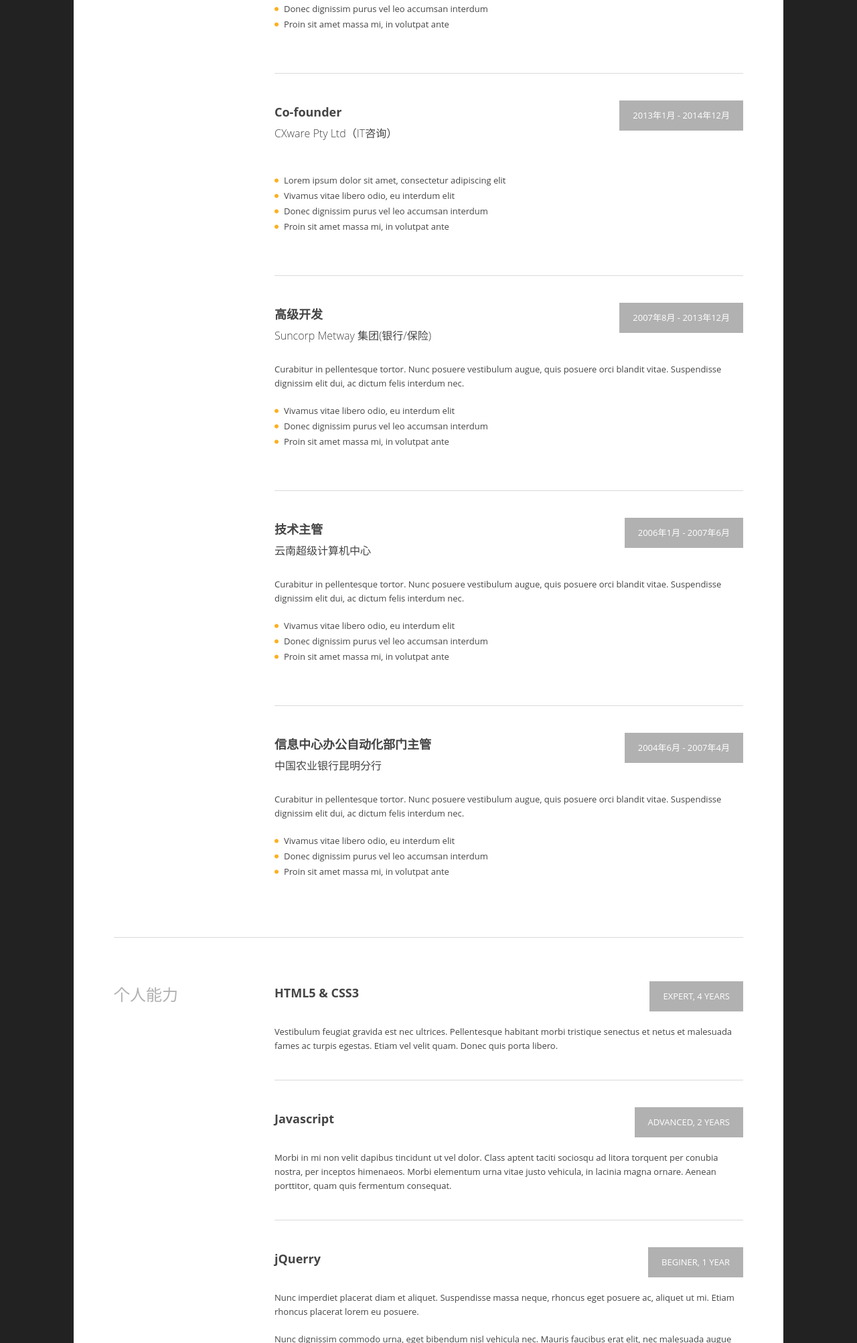
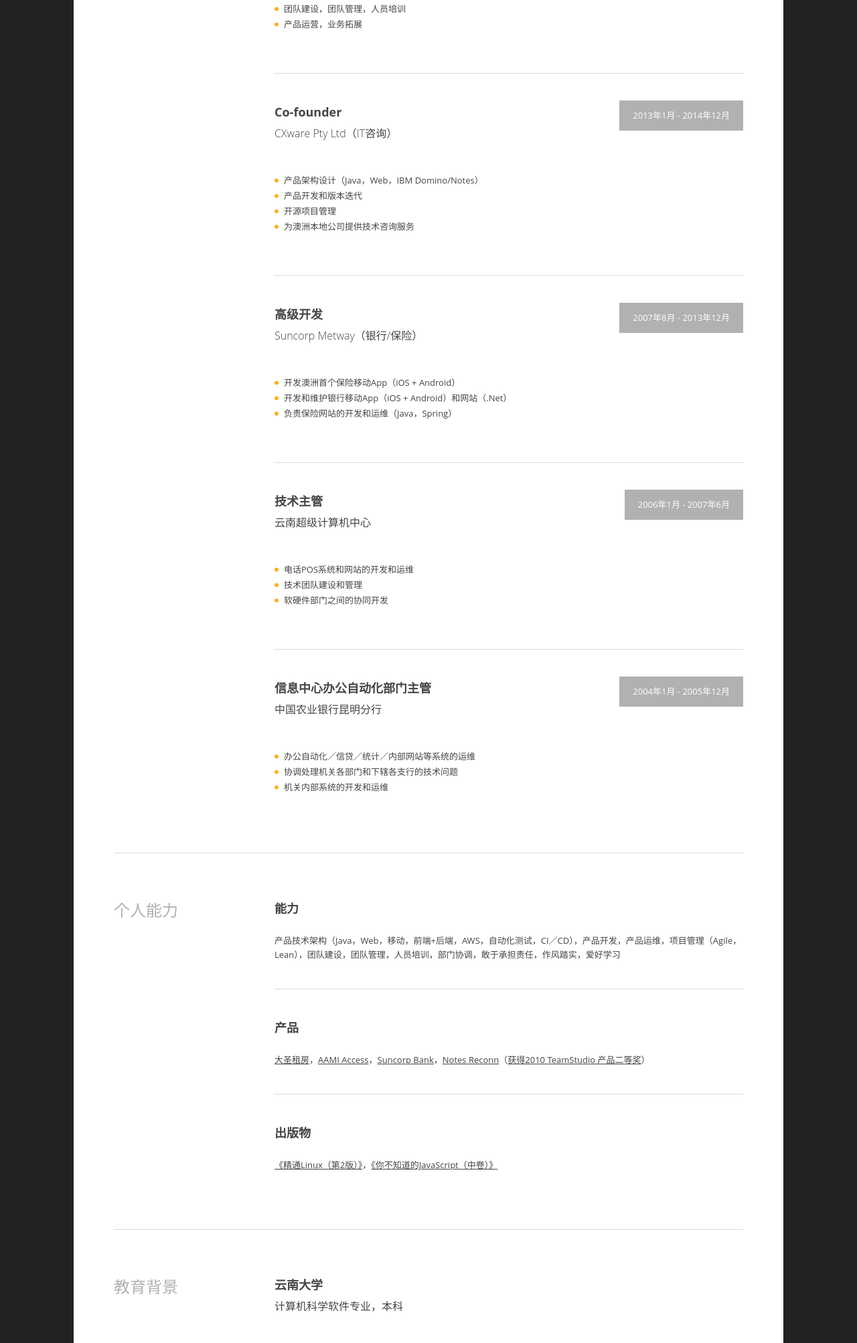
Before and after one commit to johnnynanjiang/johnnynanjiang.github.io, a plain HTML site: page index.html in a window 1280 px wide. Shown: the part 795-2800 px from the top of the page at 67% size. Drawn offline with Linux system fonts and the light colour scheme; a script that the page names is missing.

Commit message:
version 1.0

```diff
--- a/index.html
+++ b/index.html
@@ -68,9 +68,9 @@
 
                     <div class="cv-item">
                         <p class="last">
-                            <span class="hidden-tablet">邮件:&nbsp;&nbsp;&nbsp;</span><a href="mailto:john@sitename.com">johnny.nan.jiang@gmail.com</a>
+                            <span class="hidden-tablet">邮件:&nbsp;&nbsp;&nbsp;</span><a href="mailto:johnny.nan.jiang@gmail.com">johnny.nan.jiang@gmail.com</a>
                             <br><span class="hidden-tablet">电话:&nbsp;&nbsp;&nbsp;</span>+61 0431 315 432
-                            <br><span class="hidden-tablet">网站:&nbsp;&nbsp;&nbsp;</span><a href="http://www.bitpublimedia.ro/templates/resume-v2/index-1.html#">nanjiang.me</a>
+                            <br><span class="hidden-tablet">网站:&nbsp;&nbsp;&nbsp;</span><a href="https://johnnynanjiang.github.io" _target="_blank">johnnynanjiang.github.io</a>
                         </p>
 
                     </div><!-- end .cv-item -->
@@ -99,7 +99,7 @@
 
                     <div class="cv-item">
 
-                        <p>1977年出生，1998年本科毕业，从事过的领域有国内和海外的银行、保险、通讯、出版、房地产和初创企业等。具有扎实的技术背景和丰富的行业知识，广泛的业内人脉，8年团队管理和产品开发经验，作风踏实勤奋积极乐观。</p>
+                        <p>1977年出生，1998年本科毕业，从事过的领域有国内和海外的银行、保险、通讯、出版、房地产和初创企业等。6年团队管理和产品开发经验，具有扎实的技术背景，丰富的行业知识，广泛的业内人脉，作风踏实勤奋积极乐观。</p>
                     </div><!-- end .cv-item -->
 
                 </div><!-- end .span9 -->
@@ -129,10 +129,10 @@
                         <p></p>
 
                         <ul class="fill-circle">
-                            <li>Lorem ipsum dolor sit amet, consectetur adipiscing elit</li>
-                            <li>Vivamus vitae libero odio, eu interdum elit</li>
-                            <li>Donec dignissim purus vel leo accumsan interdum</li>
-                            <li>Proin sit amet massa mi, in volutpat ante</li>
+                            <li>产品技术架构设计（移动+网站，前端+后端）</li>
+                            <li>产品开发，产品运维，项目管理，外包管理，风险控制</li>
+                            <li>团队建设，团队管理，人员培训</li>
+                            <li>产品运营，业务拓展</li>
                         </ul>
 
                     </div><!-- end .cv-item -->
@@ -149,10 +149,10 @@
                         <p></p>
 
                         <ul class="fill-circle">
-                            <li>Lorem ipsum dolor sit amet, consectetur adipiscing elit</li>
-                            <li>Vivamus vitae libero odio, eu interdum elit</li>
-                            <li>Donec dignissim purus vel leo accumsan interdum</li>
-                            <li>Proin sit amet massa mi, in volutpat ante</li>
+                            <li>产品架构设计（Java，Web，IBM Domino/Notes）</li>
+                            <li>产品开发和版本迭代</li>
+                            <li>开源项目管理</li>
+                            <li>为澳洲本地公司提供技术咨询服务</li>
                         </ul>
 
                     </div><!-- end .cv-item -->
@@ -162,17 +162,16 @@
                         <p class="period">2007年8月 - 2013年12月</p>
 
                         <h3><strong>高级开发</strong></h3>
-                        <h4>Suncorp Metway 集团(银行/保险)</h4>
+                        <h4>Suncorp Metway（银行/保险）</h4>
 
                         <br>
 
-                        <p>Curabitur in pellentesque tortor. Nunc posuere vestibulum augue, quis posuere orci blandit
-                        vitae. Suspendisse dignissim elit dui, ac dictum felis interdum nec. </p>
+                        <p></p>
 
                         <ul class="fill-circle">
-                            <li>Vivamus vitae libero odio, eu interdum elit</li>
-                            <li>Donec dignissim purus vel leo accumsan interdum</li>
-                            <li>Proin sit amet massa mi, in volutpat ante</li>
+                            <li>开发澳洲首个保险移动App（iOS + Android）</li>
+                            <li>开发和维护银行移动App（iOS + Android）和网站（.Net）</li>
+                            <li>负责保险网站的开发和运维（Java，Spring）</li>
                         </ul>
 
                     </div><!-- end .cv-item -->
@@ -186,33 +185,31 @@
 
                         <br>
 
-                        <p>Curabitur in pellentesque tortor. Nunc posuere vestibulum augue, quis posuere orci blandit
-                            vitae. Suspendisse dignissim elit dui, ac dictum felis interdum nec. </p>
+                        <p></p>
 
                         <ul class="fill-circle">
-                            <li>Vivamus vitae libero odio, eu interdum elit</li>
-                            <li>Donec dignissim purus vel leo accumsan interdum</li>
-                            <li>Proin sit amet massa mi, in volutpat ante</li>
+                            <li>电话POS系统和网站的开发和运维</li>
+                            <li>技术团队建设和管理</li>
+                            <li>软硬件部门之间的协同开发</li>
                         </ul>
 
                     </div><!-- end .cv-item -->
 
                     <div class="cv-item">
 
-                        <p class="period">2004年6月 - 2007年4月</p>
+                        <p class="period">2004年1月 - 2005年12月</p>
 
                         <h3><strong>信息中心办公自动化部门主管</strong></h3>
                         <h4>中国农业银行昆明分行</h4>
 
                         <br>
 
-                        <p>Curabitur in pellentesque tortor. Nunc posuere vestibulum augue, quis posuere orci blandit
-                            vitae. Suspendisse dignissim elit dui, ac dictum felis interdum nec. </p>
+                        <p></p>
 
                         <ul class="fill-circle">
-                            <li>Vivamus vitae libero odio, eu interdum elit</li>
-                            <li>Donec dignissim purus vel leo accumsan interdum</li>
-                            <li>Proin sit amet massa mi, in volutpat ante</li>
+                            <li>办公自动化／信贷／统计／内部网站等系统的运维</li>
+                            <li>协调处理机关各部门和下辖各支行的技术问题</li>
+                            <li>机关内部系统的开发和运维</li>
                         </ul>
 
                     </div><!-- end .cv-item -->
@@ -231,48 +228,36 @@
 
                 </div><!-- end .span3 -->
                 <div class="span9">
-
                     <div class="cv-item">
 
-                        <p class="period">Expert, 4 Years</p>
 
-                        <h3 class="text-uppercase"><strong>Html5 &amp; Css3</strong></h3>
+                        <h3 class="text-uppercase"><strong>能力</strong></h3>
 
                         <br class="clear">
 
-                        <p class="last">Vestibulum feugiat gravida est nec ultrices. Pellentesque habitant morbi tristique senectus et netus
-                        et malesuada fames ac turpis egestas. Etiam vel velit quam. Donec quis porta libero.</p>
+                        <p class="last">产品技术架构（Java，Web，移动，前端+后端，AWS，自动化测试，CI／CD），产品开发，产品运维，项目管理（Agile，Lean），团队建设，团队管理，人员培训，部门协调，敢于承担责任，作风踏实，爱好学习</p>
 
                     </div><!-- end .cv-item -->
 
                     <div class="cv-item">
 
-                        <p class="period">Advanced, 2 Years</p>
 
-                        <h3><strong>Javascript</strong></h3>
+                        <h3 class="text-uppercase"><strong>产品</strong></h3>
 
                         <br class="clear">
 
-                        <p class="last">Morbi in mi non velit dapibus tincidunt ut vel dolor. Class aptent taciti sociosqu ad litora torquent
-                        per conubia nostra, per inceptos himenaeos. Morbi elementum urna vitae justo vehicula, in lacinia magna
-                        ornare. Aenean porttitor, quam quis fermentum consequat.</p>
+                        <p class="last"><a href="http://app.dszf.com.au/" target="_blank">大圣租房</a>，<a href="https://www.aami.com.au/claims-policy/aami-access-app.html" target="_blank">AAMI Access</a>，<a href="https://www.suncorp.com.au/banking/help-support/ways-to-bank/mobile-app.html" target="_blank">Suncorp Bank</a>，<a href="https://www.openntf.org/main.nsf/project.xsp?r=project/Notes%20Reconn"target="_blank">Notes Reconn</a>（<a href="https://www.openntf.org/Projects/pmt.nsf/0/6E133A90186195C78625755600430259/$file/NotesReconnTeam-Small.jpg" target="_blank">获得2010 TeamStudio 产品二等奖</a>）</p>
 
                     </div><!-- end .cv-item -->
 
                     <div class="cv-item">
 
-                        <p class="period">Beginer, 1 Year</p>
 
-                        <h3><strong>jQuerry</strong></h3>
+                        <h3><strong>出版物</strong></h3>
 
                         <br class="clear">
 
-                        <p>Nunc imperdiet placerat diam et aliquet. Suspendisse massa neque, rhoncus eget posuere ac, aliquet ut
-                        mi. Etiam rhoncus placerat lorem eu posuere.</p>
-
-                        <p class="last">Nunc dignissim commodo urna, eget bibendum nisl vehicula nec. Mauris faucibus erat elit, nec malesuada
-                        augue varius sit amet. Morbi sit amet scelerisque risus. Duis vulputate, dolor ut mattis aliquam, massa diam
-                        imperdiet ante, vel viverra tortor risus sit amet eros. </p>
+                        <p><a href="https://book.douban.com/subject/26546893/" target="_blank">《精通Linux（第2版）》</a>，<a href="https://book.douban.com/subject/26854244/" target="_blank">《你不知道的JavaScript（中卷）》</a></p>
 
                     </div><!-- end .cv-item -->
 
@@ -298,9 +283,18 @@
 
                         <br>
 
-                        <p class="last">Morbi in mi non velit dapibus tincidunt ut vel dolor. Class aptent taciti sociosqu ad litora torquent
-                        per conubia nostra, per inceptos himenaeos. Morbi elementum urna vitae justo vehicula, in lacinia magna ornare.
-                        Aenean porttitor, quam quis fermentum consequat, eros lorem imperdiet lorem,.</p>
+                        <p class="last"></p>
+
+                    </div><!-- end .cv-item -->
+
+                	<div class="cv-item">
+
+                        <h3><strong>语言</strong></h3>
+                        <h4>中文，英语</h4>
+
+                        <br>
+
+                        <p class="last"></p>
 
                     </div><!-- end .cv-item -->
 
--- a/index_files/base.css
+++ b/index_files/base.css
@@ -270,8 +270,7 @@
 
 	a,
 	a:visited {
-		color: #444;
-		text-decoration: none;
+		color: #fdb020;
 	}
 
    /**
--- a/index_files/default.css
+++ b/index_files/default.css
@@ -58,6 +58,10 @@
 	a,
 	a:visited {
 		color: #444;
+	}
+
+	a:hover {
+		color: #fdb020;
 	}
 
 	a:active {
```
Also changed, not shown: 1 other file.
